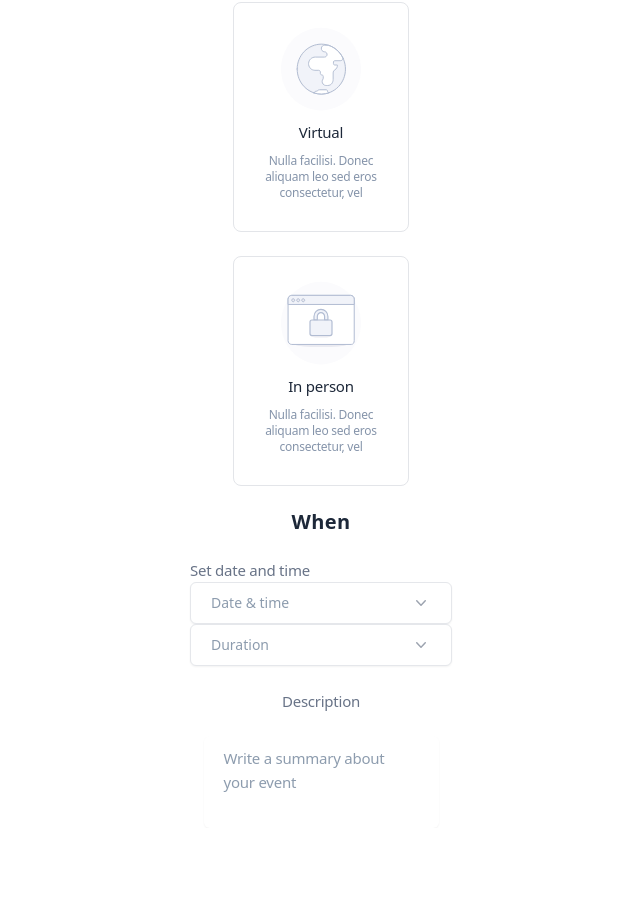
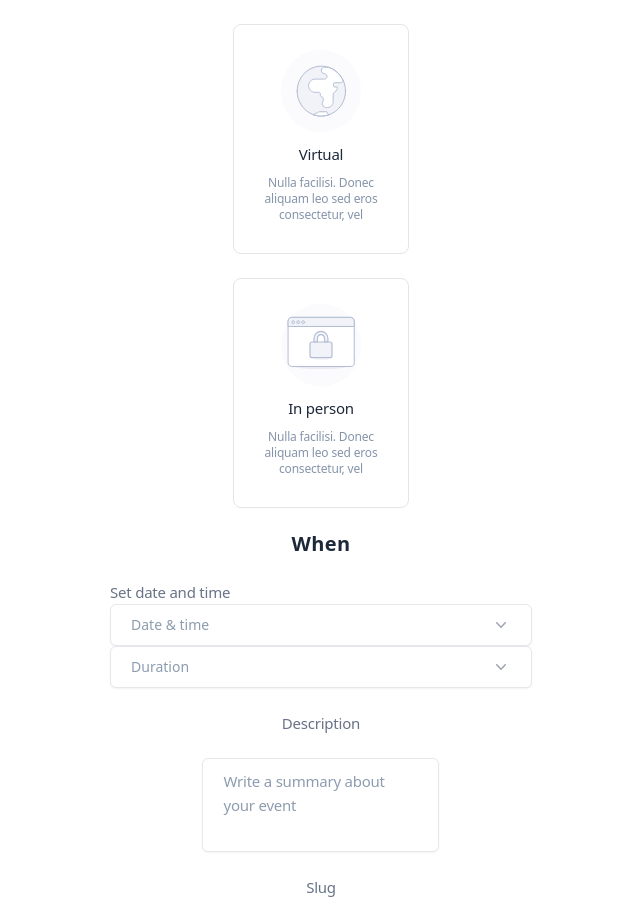
Before and after one commit to redtxai/event-form, a React (Create React App) app: page / in a window 1280 px wide. Shown: the part 269-1191 px from the top of the page, without its empty margins (319-959 px from the left). Before the commit the page ends 1097 px from the top, so only its background shows below. Built offline with nearby package versions, Linux system fonts and the light colour scheme.

Commit message:
Implements the URL component

```diff
--- a/src/App.tsx
+++ b/src/App.tsx
@@ -5,11 +5,12 @@ import Label from './components/label/Label';
 import OnboardingIllustration from './components/onboarding-illustration/OnboardingIllustration';
 import Textarea from './components/textarea/Textarea';
 import Title from './components/title/Title';
+import URLComponent from './components/url-component/URLComponent';
 
 function App() {
   return (
     <div className="flex flex-col items-center">
-      <div className="flex flex-col items-center">
+      <div className="flex flex-col items-center p-5">
         <br/>
         <Title text='Event Form' type='large'></Title>
         <br/>
@@ -30,6 +31,10 @@ function App() {
         <Label htmlFor='description' text='Description'></Label>
         <br/>
         <Textarea id='description' name='description' placeholder='Write a summary about your event' resize={false}></Textarea>
+        <br/>
+        <Label htmlFor='custom-url' text='Slug'></Label>
+        <br/>
+        <URLComponent id='custom-url' name='custom-url' domain='yourdomain.com' placeholder='custom URL'></URLComponent>
       </div>
     </div>
   )
--- a/src/components/Select/Select.tsx
+++ b/src/components/Select/Select.tsx
@@ -27,7 +27,7 @@ const Select = memo(({ text, options, onClick }: SelectProps) => {
           rounded-md
           border border-gray-300bg-white
           py-2.5 px-5
-          text-sm font-medium
+          text-sm font-normal
         bg-white
           w-full
           shadow-sm hover:bg-gray-50
--- a/src/components/input/Input.tsx
+++ b/src/components/input/Input.tsx
@@ -1,6 +1,6 @@
 import { ChangeEventHandler } from 'react';
 
-type InputProps = {
+export type InputProps = {
   id?: string,
   name?: string
   placeholder?: string
@@ -25,10 +25,9 @@ function Input({ id, name, placeholder, className, autoComplete, type = 'text',
         tracking-tightish
         border
         border-gray-150
+        rounded-md
         shadow-sm
-        rounded-md
-        py-2.5
-        px-5
+        py-2.5 px-5
         placeholder:text-slate-450
       focus:border-indigo-500
       focus:ring-indigo-500
--- /dev/null
+++ b/src/components/url-component/URLComponent.tsx
@@ -0,0 +1,34 @@
+import Input, { InputProps } from "../input/Input";
+
+type InputURLProps = Omit<InputProps, keyof { type: string }>
+
+type URLComponentProps = InputURLProps & {
+  domain: string
+  domainClassName?: string
+  urlClassName?: string
+}
+
+const URLComponent = ({ domain, domainClassName, urlClassName, className, ...inputProps  }: URLComponentProps) => {
+  return (
+    <div className={`flex max-w-lg rounded-md shadow-sm ${urlClassName ? urlClassName : ''}`}>
+      <span className={`
+        inline-flex items-center
+        rounded-l-md
+        border
+        border-gray-150
+        border-r-0
+        shadow-sm
+        py-2.5 px-5
+        text-slate-475
+        text-sm-intermediate
+        leading-4-05
+        tracking-tightish
+        ${domainClassName ? domainClassName : ''}`}>
+        {domain}
+      </span>
+      <Input className={`rounded-none rounded-r-md ${className ? className : ''}`} { ...inputProps }></Input>
+    </div>
+  )
+}
+
+export default URLComponent;
--- a/src/styles.css
+++ b/src/styles.css
@@ -637,6 +637,9 @@ select {
 .flex {
   display: flex;
 }
+.inline-flex {
+  display: inline-flex;
+}
 .h-5 {
   height: 1.25rem;
 }
@@ -651,6 +654,9 @@ select {
 }
 .w-36 {
   width: 9rem;
+}
+.max-w-lg {
+  max-width: 32rem;
 }
 .origin-top-right {
   transform-origin: top right;
@@ -702,8 +708,22 @@ select {
 .rounded-lg {
   border-radius: 0.5rem;
 }
+.rounded-none {
+  border-radius: 0px;
+}
+.rounded-l-md {
+  border-top-left-radius: 0.375rem;
+  border-bottom-left-radius: 0.375rem;
+}
+.rounded-r-md {
+  border-top-right-radius: 0.375rem;
+  border-bottom-right-radius: 0.375rem;
+}
 .border {
   border-width: 1px;
+}
+.border-r-0 {
+  border-right-width: 0px;
 }
 .border-indigo-500 {
   --tw-border-opacity: 1;
@@ -716,6 +736,9 @@ select {
 .bg-gray-100 {
   --tw-bg-opacity: 1;
   background-color: rgb(243 244 246 / var(--tw-bg-opacity));
+}
+.p-5 {
+  padding: 1.25rem;
 }
 .py-2\.5 {
   padding-top: 0.625rem;
@@ -755,11 +778,11 @@ select {
   font-size: 1.25rem;
   line-height: 1.75rem;
 }
+.font-normal {
+  font-weight: 400;
+}
 .font-medium {
   font-weight: 500;
-}
-.font-normal {
-  font-weight: 400;
 }
 .font-bold {
   font-weight: 700;
@@ -863,12 +886,6 @@ select {
 .text-4xl-intermediate {
     font-size: 2.5em;
   }
-/********************************************************************************/
-/******************************** LETTER SPACING ********************************/
-/********************************************************************************/
-.tracking-tightish {
-    letter-spacing: -0.24px;
-  }
 .tracking-widestish {
     letter-spacing: 0.019em;
   }
@@ -882,7 +899,7 @@ select {
 /********************************* BORDER COLOR *********************************/
 /********************************************************************************/
 .border-gray-150 {
-    border: #E6E8EC
+    border-color: #E6E8EC
   }
 .border-slate-175 {
     border-color: #E3E5E9;
--- a/src/tailwind.css
+++ b/src/tailwind.css
@@ -34,13 +34,6 @@
     font-size: 2.5em;
   }
 
-  /********************************************************************************/
-  /******************************** LETTER SPACING ********************************/
-  /********************************************************************************/
-  .tracking-tightish {
-    letter-spacing: -0.24px;
-  }
-
   .tracking-widestish {
     letter-spacing: 0.019em;
   }
@@ -56,7 +49,7 @@
   /********************************* BORDER COLOR *********************************/
   /********************************************************************************/
   .border-gray-150 {
-    border: #E6E8EC
+    border-color: #E6E8EC
   }
 
   .border-slate-175 {
```
